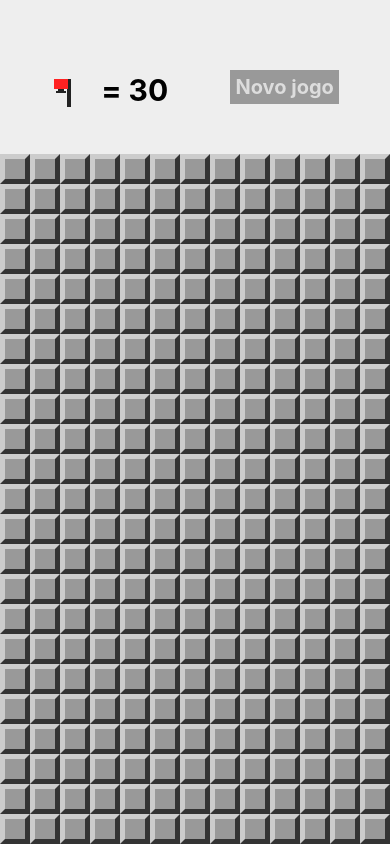
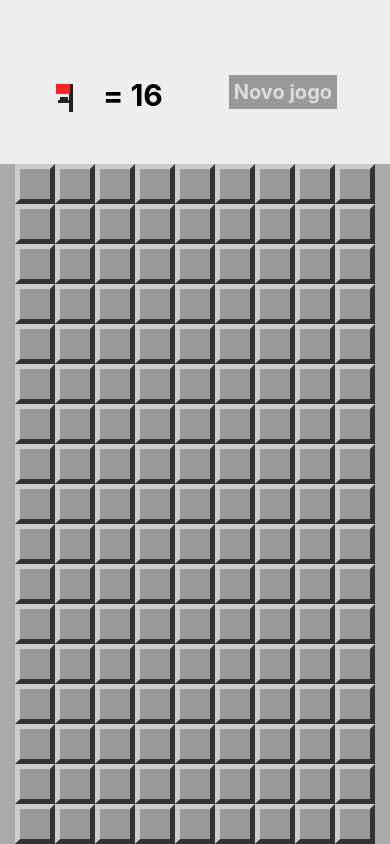
Before and after one commit to gabriel1997castro/minefield, a React Native app: screen / in a window 390 px wide. Built offline with nearby package versions, Linux system fonts and the light colour scheme.

Commit message:
flag and block sizes increased

```diff
--- a/src/components/Flag.js
+++ b/src/components/Flag.js
@@ -18,33 +18,33 @@ const styles = StyleSheet.create({
     },
     flagPole: {
       position: 'absolute',
-      height: 14,
-      width: 2,
+      height: 19,
+      width: 3,
       backgroundColor: '#222',
       marginLeft: 9,
     },
     flag: {
       position: 'absolute',
-      height: 5,
-      width: 6,
+      height: 7,
+      width: 8,
       backgroundColor: '#F22',
       marginLeft: 3,
     },
     base1: {
       position: 'absolute',
-      height: 2,
-      width: 6,
+      height: 3,
+      width: 8,
       backgroundColor: '#222',
       marginLeft: 7,
-      marginTop: 10,
+      marginTop: 13,
     },
     base2: {
       position: 'absolute',
-      height: 2,
-      width: 10,
+      height: 3,
+      width: 13,
       backgroundColor: '#222',
       marginLeft: 5,
-      marginTop: 12,
+      marginTop: 16,
     },
     flagPoleBigger: {
       height: 28,
--- a/src/params.js
+++ b/src/params.js
@@ -1,7 +1,7 @@
 import { Dimensions } from 'react-native'
 
 const params = {
-    blockSize: 30,
+    blockSize: 40,
     borderSize: 5,
     fontSize: 15,
     headerRatio: 0.15, // painel superior
```
